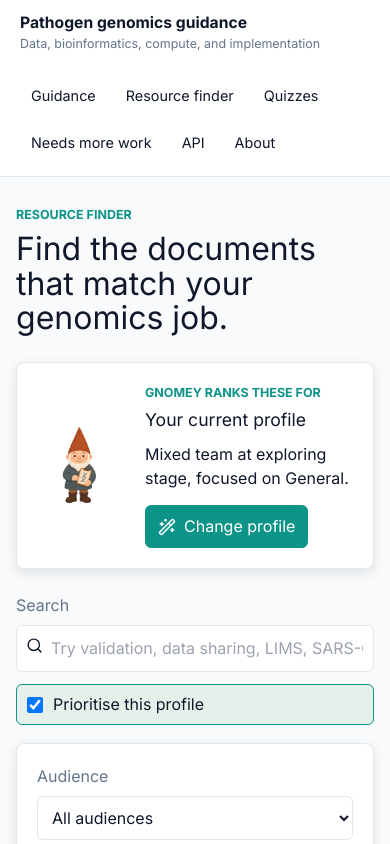
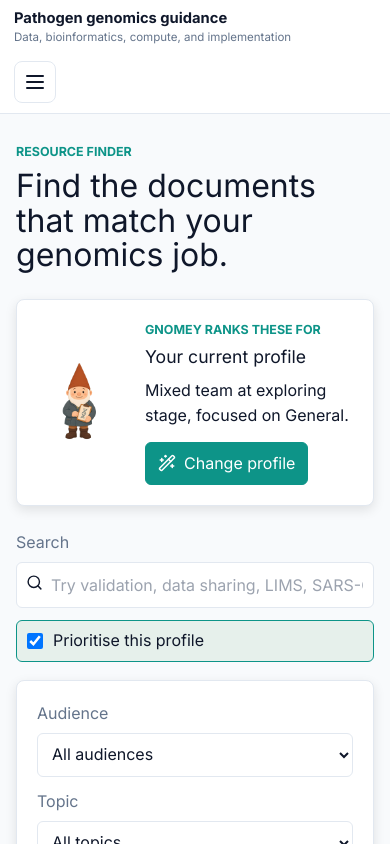
Before and after one commit to happykhan/pathogen-genomics-guidance-kb, a Next.js app: page /resources in a window 390 px wide. Shown: the top 844 px of the page. Built offline with nearby package versions, Linux system fonts and the light colour scheme.

Commit message:
Add mobile hamburger navigation

```diff
--- a/src/app/layout.tsx
+++ b/src/app/layout.tsx
@@ -48,6 +48,23 @@ export default function RootLayout({ children }: Readonly<{ children: React.Reac
                 <Link href="/api-docs">API</Link>
                 <Link href="/about">About</Link>
               </nav>
+              <details className="mobile-nav">
+                <summary aria-label="Open main navigation">
+                  <span className="hamburger-lines" aria-hidden="true">
+                    <span />
+                    <span />
+                    <span />
+                  </span>
+                </summary>
+                <nav aria-label="Mobile navigation">
+                  <Link href="/">Guidance</Link>
+                  <Link href="/resources">Resource finder</Link>
+                  <Link href="/quizzes">Quizzes</Link>
+                  <Link href="/gaps">Needs more work</Link>
+                  <Link href="/api-docs">API</Link>
+                  <Link href="/about">About</Link>
+                </nav>
+              </details>
             </div>
           </header>
           <main id="main-content" className="page">{children}</main>
--- a/src/styles/global.css
+++ b/src/styles/global.css
@@ -95,6 +95,7 @@ select {
 }
 
 .topbar-inner {
+  position: relative;
   display: flex;
   align-items: center;
   justify-content: space-between;
@@ -149,6 +150,75 @@ select {
   color: var(--gx-accent);
 }
 
+.mobile-nav {
+  display: none;
+}
+
+.mobile-nav summary {
+  display: inline-flex;
+  align-items: center;
+  justify-content: center;
+  width: 42px;
+  height: 42px;
+  border: 1px solid var(--line);
+  border-radius: 8px;
+  background: var(--surface);
+  color: var(--ink);
+  cursor: pointer;
+  list-style: none;
+}
+
+.mobile-nav summary::-webkit-details-marker {
+  display: none;
+}
+
+.mobile-nav summary:hover,
+.mobile-nav summary:focus-visible {
+  border-color: var(--gx-accent-hover);
+  box-shadow: 0 4px 10px rgba(19, 31, 63, 0.06);
+  outline: none;
+}
+
+.hamburger-lines {
+  display: grid;
+  gap: 4px;
+  width: 18px;
+}
+
+.hamburger-lines span {
+  display: block;
+  height: 2px;
+  border-radius: 999px;
+  background: currentColor;
+}
+
+.mobile-nav nav {
+  position: absolute;
+  top: calc(100% + 8px);
+  right: 20px;
+  z-index: 40;
+  display: grid;
+  min-width: min(280px, calc(100vw - 32px));
+  border: 1px solid var(--line);
+  border-radius: 8px;
+  background: var(--surface);
+  box-shadow: var(--shadow);
+  padding: 8px;
+}
+
+.mobile-nav nav a {
+  border-radius: 6px;
+  color: var(--ink);
+  padding: 10px 12px;
+  text-decoration: none;
+}
+
+.mobile-nav nav a:hover,
+.mobile-nav nav a:focus-visible {
+  background: var(--surface-2);
+  color: var(--accent);
+}
+
 .page {
   max-width: 80rem;
   margin: 0 auto;
@@ -167,6 +237,38 @@ select {
   .page {
     padding-left: 2rem;
     padding-right: 2rem;
+  }
+}
+
+@media (max-width: 760px) {
+  .topbar-inner {
+    gap: 12px;
+    padding: 10px 14px;
+  }
+
+  .brand {
+    min-width: 0;
+  }
+
+  .brand strong {
+    font-size: 0.92rem;
+  }
+
+  .brand span {
+    font-size: 0.72rem;
+  }
+
+  .nav {
+    display: none;
+  }
+
+  .mobile-nav {
+    display: block;
+    flex: 0 0 auto;
+  }
+
+  .mobile-nav nav {
+    right: 14px;
   }
 }
 
```
